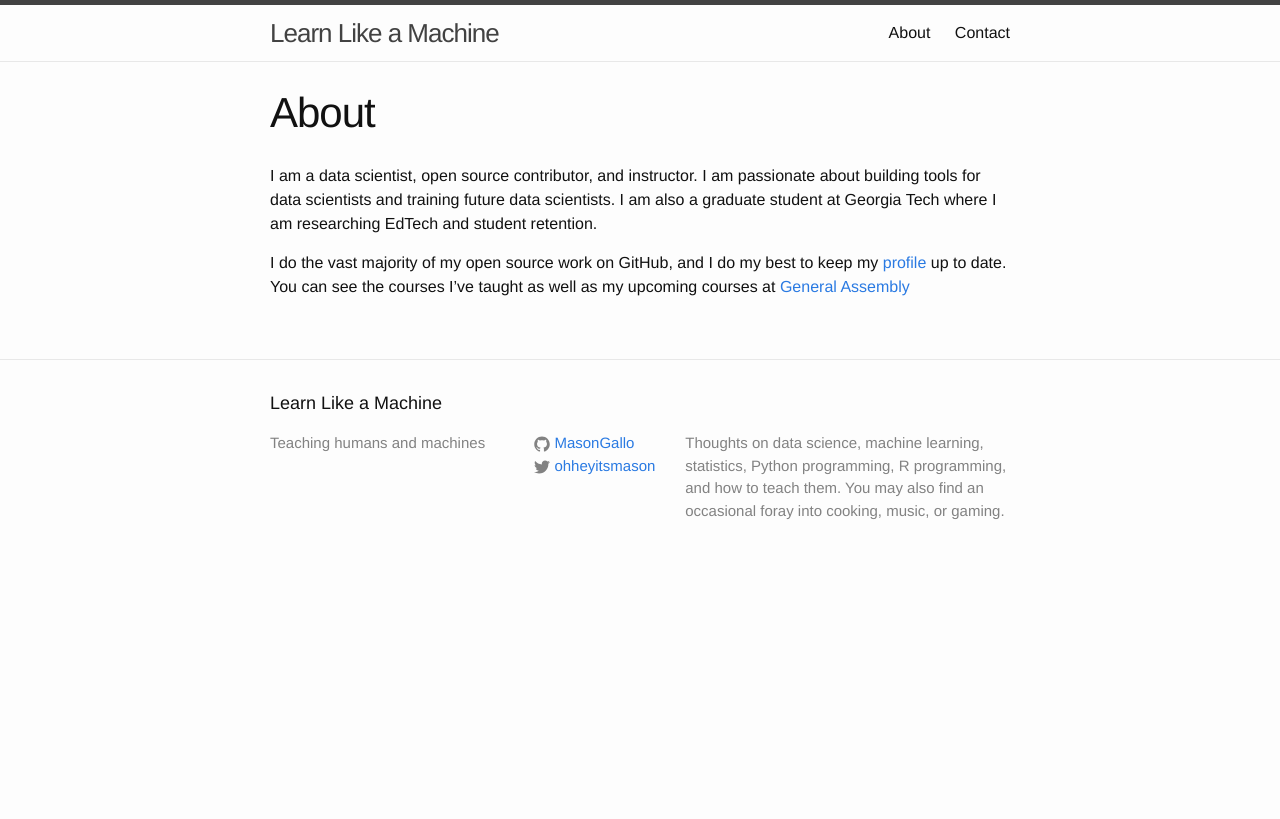
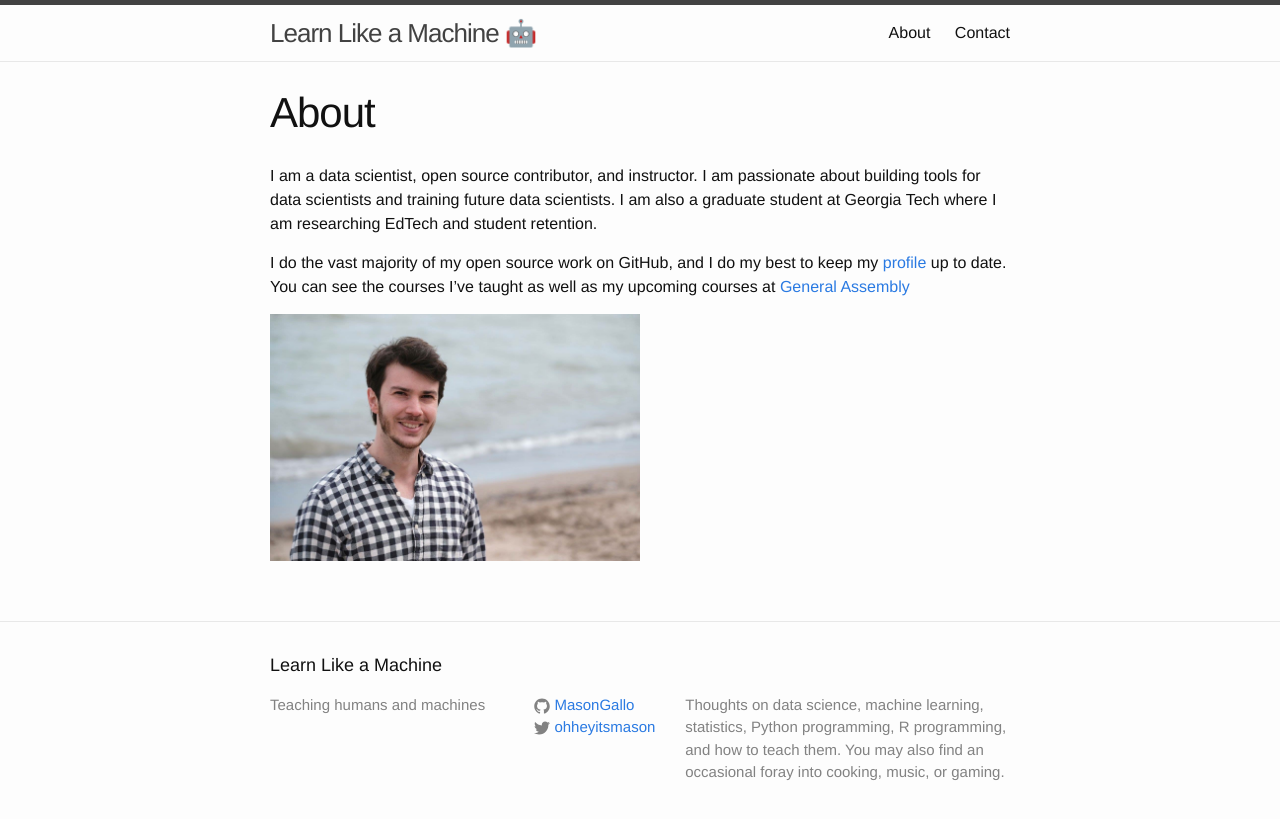
Before and after one commit to MasonGallo/masongallo.github.io, a Jekyll site: the page built from about.md, in a window 1280 px wide. Shown: the top 819 px of the page. Built offline with Jekyll 4.4.1, drawn with Linux system fonts in a browser that asks for light colours.

Commit message:
Add emoji and pic

```diff
--- a/_includes/header.html
+++ b/_includes/header.html
@@ -2,7 +2,7 @@
 
   <div class="wrapper">
 
-    <a class="site-title" href="{{ site.baseurl }}/">{{ site.title }}</a>
+    <a class="site-title" href="{{ site.baseurl }}/">{{ site.title }}   🤖 </a>
 
     <nav class="site-nav">
       <a href="#" class="menu-icon">
--- a/about.md
+++ b/about.md
@@ -7,3 +7,5 @@ permalink: /about/
 I am a data scientist, open source contributor, and instructor. I am passionate about building tools for data scientists and training future data scientists. I am also a graduate student at Georgia Tech where I am researching EdTech and student retention.
 
 I do the vast majority of my open source work on GitHub, and I do my best to keep my [profile](https://github.com/MasonGallo) up to date. You can see the courses I've taught as well as my upcoming courses at [General Assembly](https://generalassemb.ly/instructors/mason-gallo/5839)
+
+![masonpic](/assets/masonPic.JPG){:style="width: 50%;"}
```
Also changed, not shown: assets/masonPic.JPG (added).
